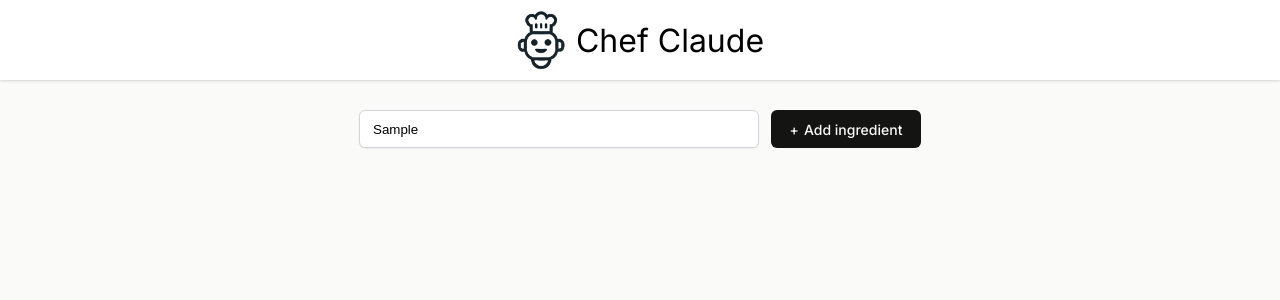
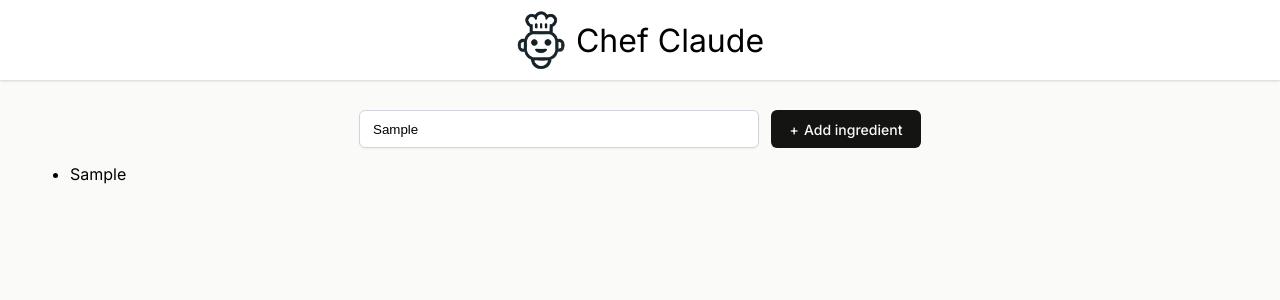
Before and after one commit to JackDay94/chef-claude, a React (Vite) app: page / in a window 1280 px wide. Both pictures are taken after typing "Sample" into the empty fields and a click on the button "Add ingredient". Shown: the top 300 px of the page. Built offline with nearby package versions, Linux system fonts and the light colour scheme.

Commit message:
feat: Add basic form functionality for adding ingredients

```diff
--- a/src/components/Main.jsx
+++ b/src/components/Main.jsx
@@ -1,14 +1,34 @@
+import React from "react"
+
 export default function Main() {
+
+    const [ingredients, setIngredients] = React.useState([])
+
+    const ingredientsListItems = ingredients.map(ingredient => (
+        <li key={ingredient}>{ingredient}</li>
+    ))
+
+    function handleSubmit(event) {
+        event.preventDefault()
+        const formData = new FormData(event.currentTarget)
+        const newIngredient = formData.get("ingredient")
+        setIngredients(prevIngredients => [...prevIngredients, newIngredient])
+    }
+
     return (
         <main>
-            <form className="add-ingredient-form">
+            <form className="add-ingredient-form" onSubmit={handleSubmit}>
                 <input
                     type="text"
                     placeholder="e.g. oregano"
                     aria-label="Add ingredient"
+                    name="ingredient"
                 />
-                <button type="button" onClick={() => console.log("I was clicked")}>Add ingredient</button>
+                <button>Add ingredient</button>
             </form>
+            <ul>
+                {ingredientsListItems}
+            </ul>
         </main>
     )
 }
```
